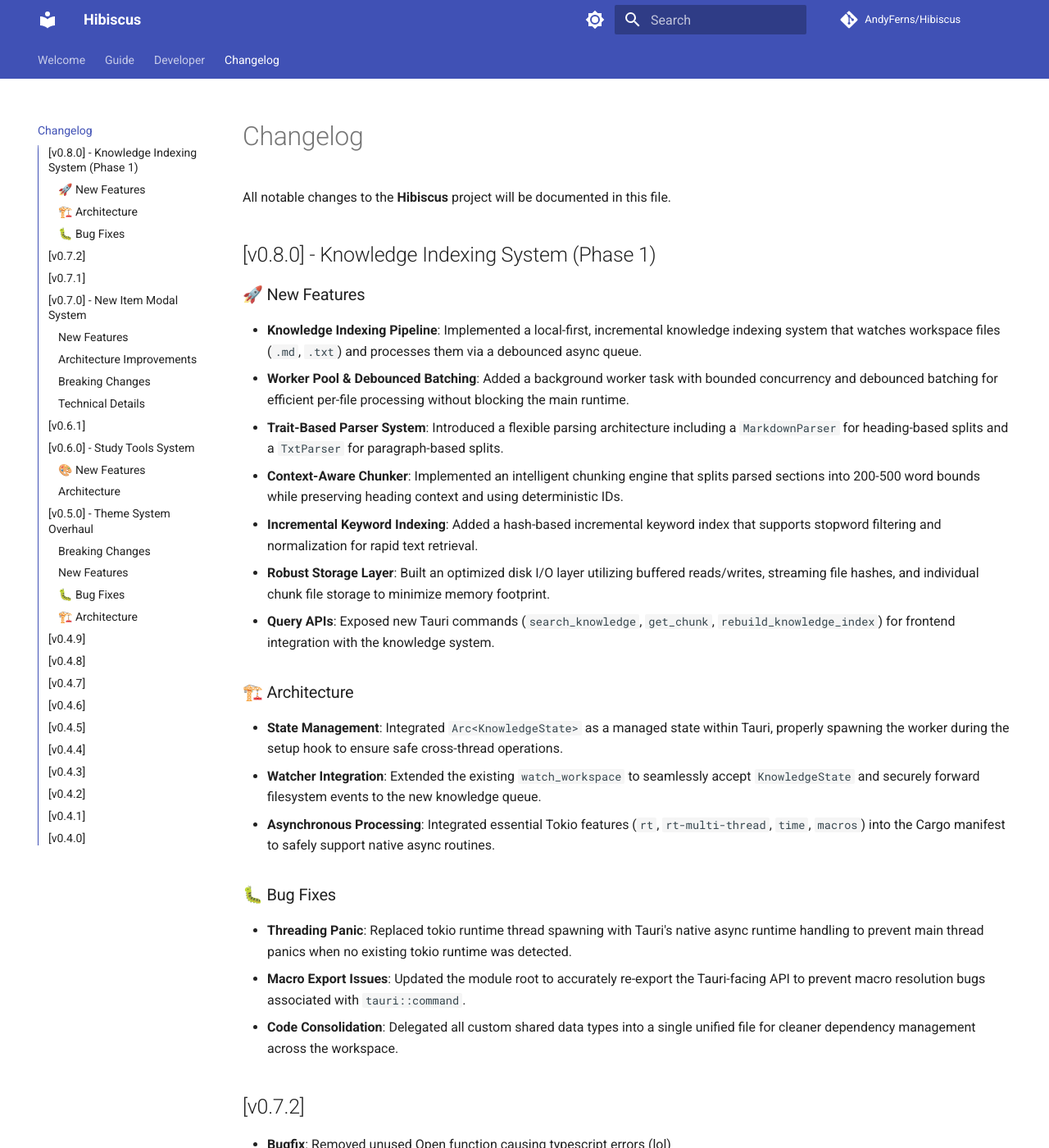
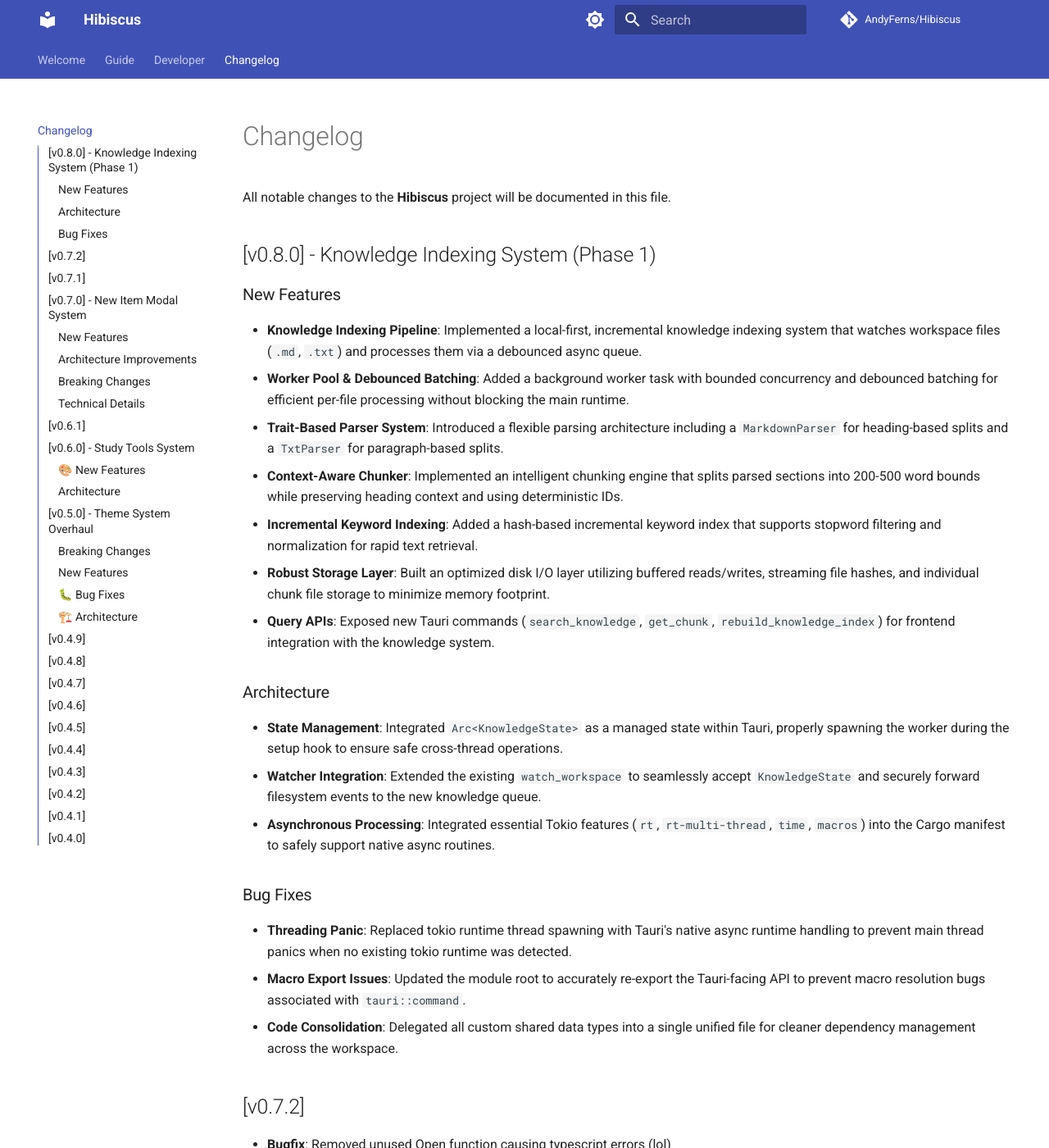
Before and after one commit to AndyFerns/Hibiscus, an MkDocs documentation site: the page built from docs/changelog.md, in a window 1280 px wide and 1400 px high. Shown: the whole window at 82% size. Built offline with MkDocs 1.6.1 and Material for MkDocs 9.7.7, drawn with Linux system fonts in a browser that asks for light colours; comment, search, counter and statistics services are not loaded.

```diff
--- a/docs/changelog.md
+++ b/docs/changelog.md
@@ -4,7 +4,7 @@ All notable changes to the **Hibiscus** project will be documented in this file.
 
 ## [v0.8.0] - Knowledge Indexing System (Phase 1)
 
-### 🚀 New Features
+### New Features
 
 - **Knowledge Indexing Pipeline**: Implemented a local-first, incremental knowledge indexing system that watches workspace files (`.md`, `.txt`) and processes them via a debounced async queue.
 - **Worker Pool & Debounced Batching**: Added a background worker task with bounded concurrency and debounced batching for efficient per-file processing without blocking the main runtime.
@@ -14,13 +14,13 @@ All notable changes to the **Hibiscus** project will be documented in this file.
 - **Robust Storage Layer**: Built an optimized disk I/O layer utilizing buffered reads/writes, streaming file hashes, and individual chunk file storage to minimize memory footprint.
 - **Query APIs**: Exposed new Tauri commands (`search_knowledge`, `get_chunk`, `rebuild_knowledge_index`) for frontend integration with the knowledge system.
 
-### 🏗️ Architecture
+### Architecture
 
 - **State Management**: Integrated `Arc<KnowledgeState>` as a managed state within Tauri, properly spawning the worker during the setup hook to ensure safe cross-thread operations.
 - **Watcher Integration**: Extended the existing `watch_workspace` to seamlessly accept `KnowledgeState` and securely forward filesystem events to the new knowledge queue.
 - **Asynchronous Processing**: Integrated essential Tokio features (`rt`, `rt-multi-thread`, `time`, `macros`) into the Cargo manifest to safely support native async routines.
 
-### 🐛 Bug Fixes
+### Bug Fixes
 
 - **Threading Panic**: Replaced tokio runtime thread spawning with Tauri's native async runtime handling to prevent main thread panics when no existing tokio runtime was detected.
 - **Macro Export Issues**: Updated the module root to accurately re-export the Tauri-facing API to prevent macro resolution bugs associated with `tauri::command`.
```
Also changed, not shown: README.md (+1 -1 lines).
